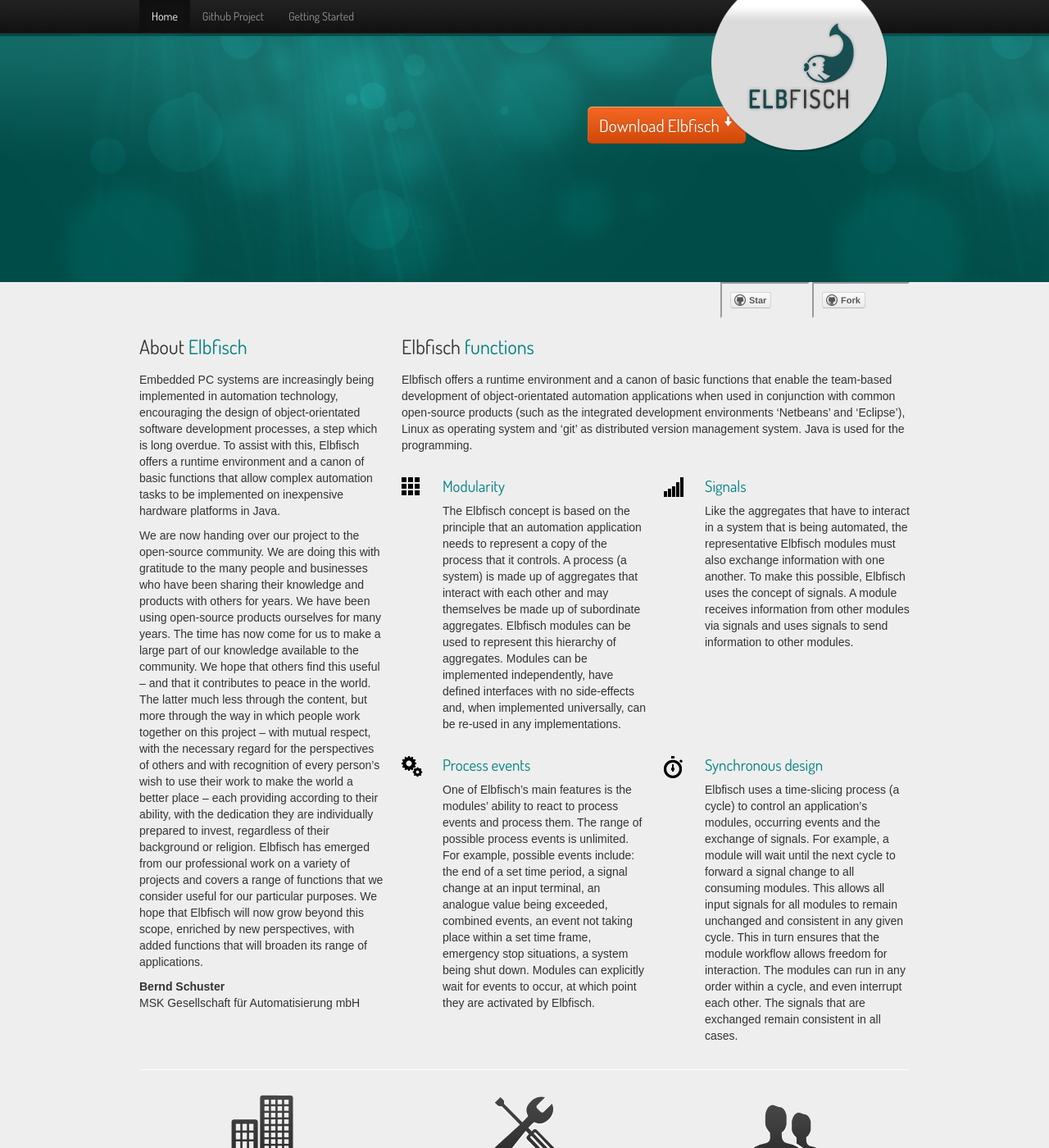
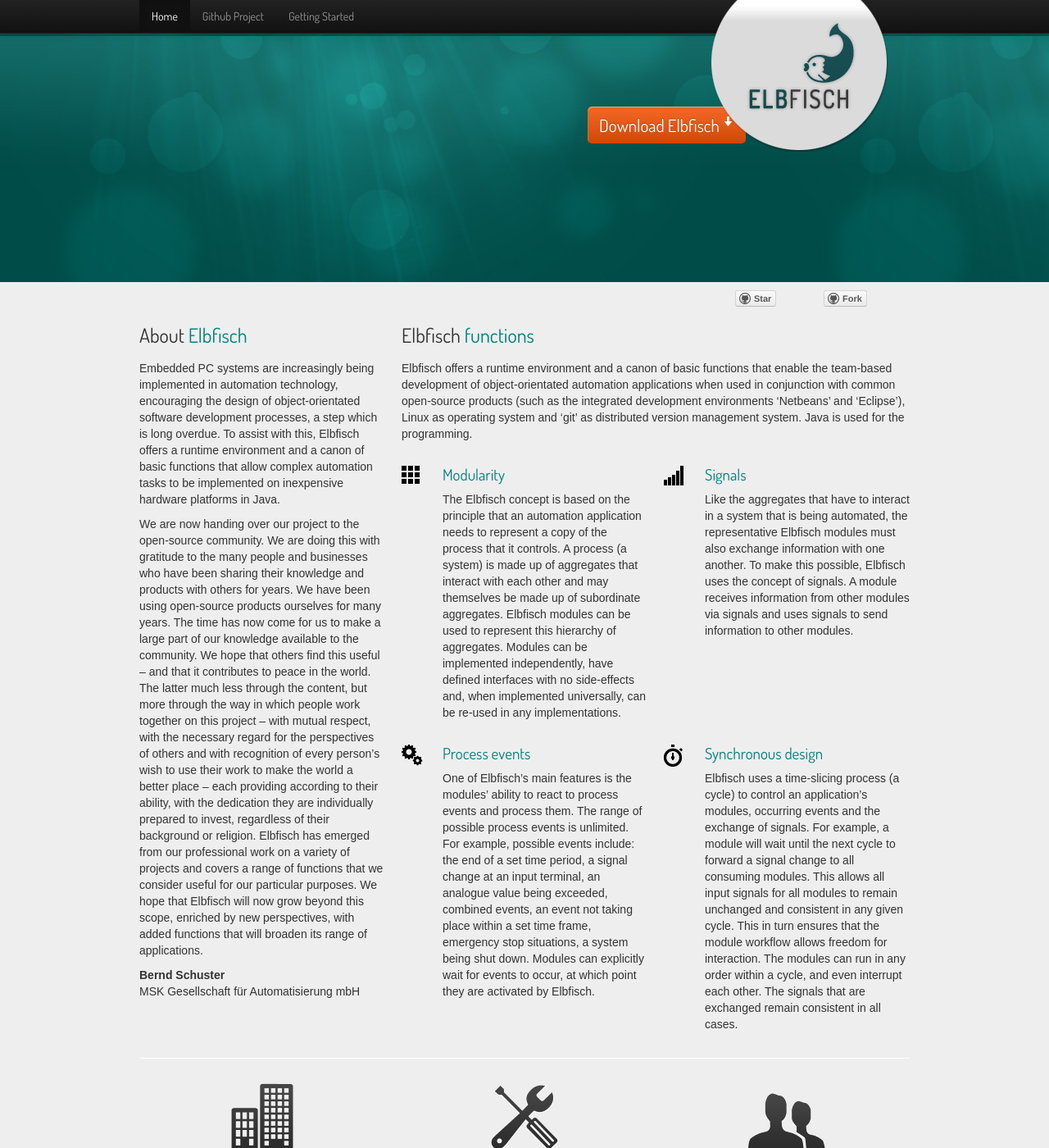
Before and after one commit to mskgmbh/elbfisch, a Jekyll site: the page built from index.html, in a window 1280 px wide and 1400 px high. Shown: the whole window at 82% size. Built offline with Jekyll 4.4.1, drawn with Linux system fonts in a browser that asks for light colours; comment, search, counter and statistics services are not loaded.

Commit message:
Fix HTML/CSS

```diff
--- a/assets/css/styles.css
+++ b/assets/css/styles.css
@@ -61,7 +61,8 @@ BODY {
   right: 25px;
 }
 .gitSocialInner IFRAME {
-  padding: 10px;
+  padding: 10px 10px 0;
+  border: none;
 }
 .hightlight {
   color: teal;
```
